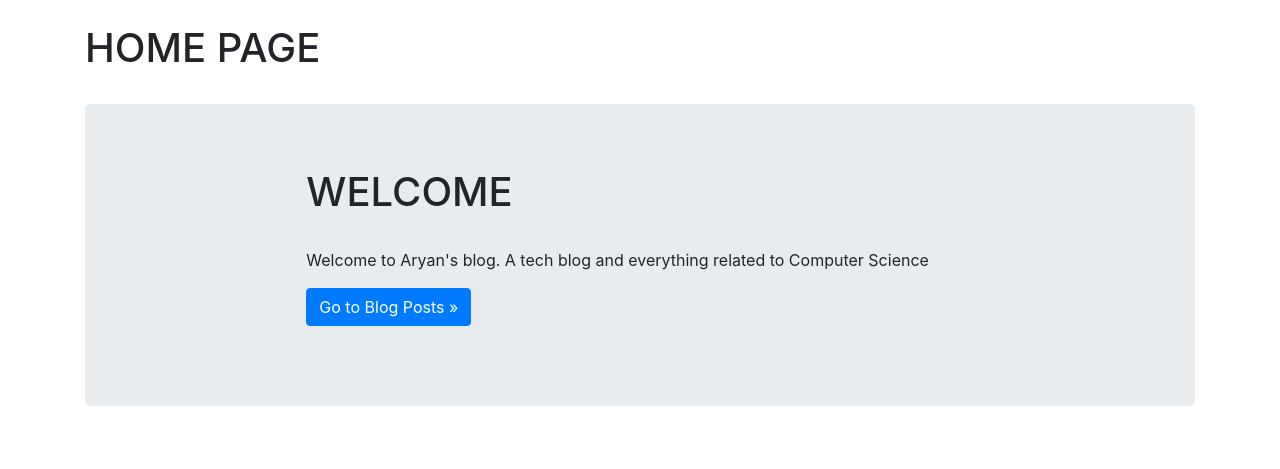
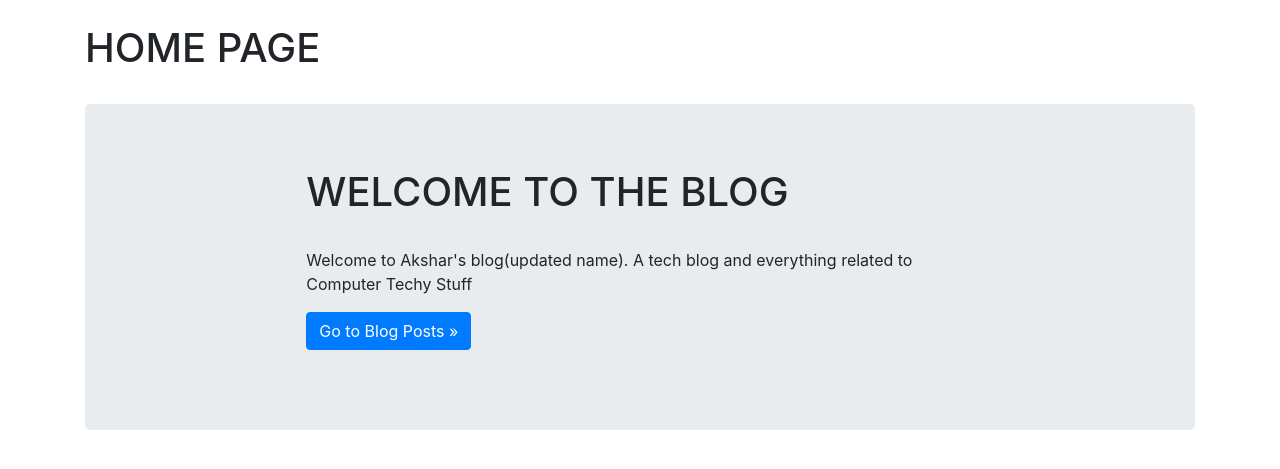
Before and after one commit to starwiz-7/Flask-Blog-App, a Flask app: page / in a window 1280 px wide. Shown: the part 56-525 px from the top of the page. Run offline with Flask 2, Linux system fonts and the light colour scheme; some libraries are stand-ins or nearby versions.

Commit message:
Update index.html

```diff
--- a/templates/index.html
+++ b/templates/index.html
@@ -11,9 +11,9 @@
   <main role="main">
     <div class="jumbotron">
       <div class="col-sm-8 mx-auto">
-        <h1>WELCOME</h1>
+        <h1>WELCOME TO THE BLOG</h1>
         <br>
-        <p>Welcome to Aryan's blog. A tech blog and everything related to Computer Science</p>
+        <p>Welcome to Akshar's blog(updated name). A tech blog and everything related to Computer Techy Stuff</p>
         <p>
           <a class="btn btn-primary" href="/posts" role="button">Go to Blog Posts »</a>
         </p>
```
